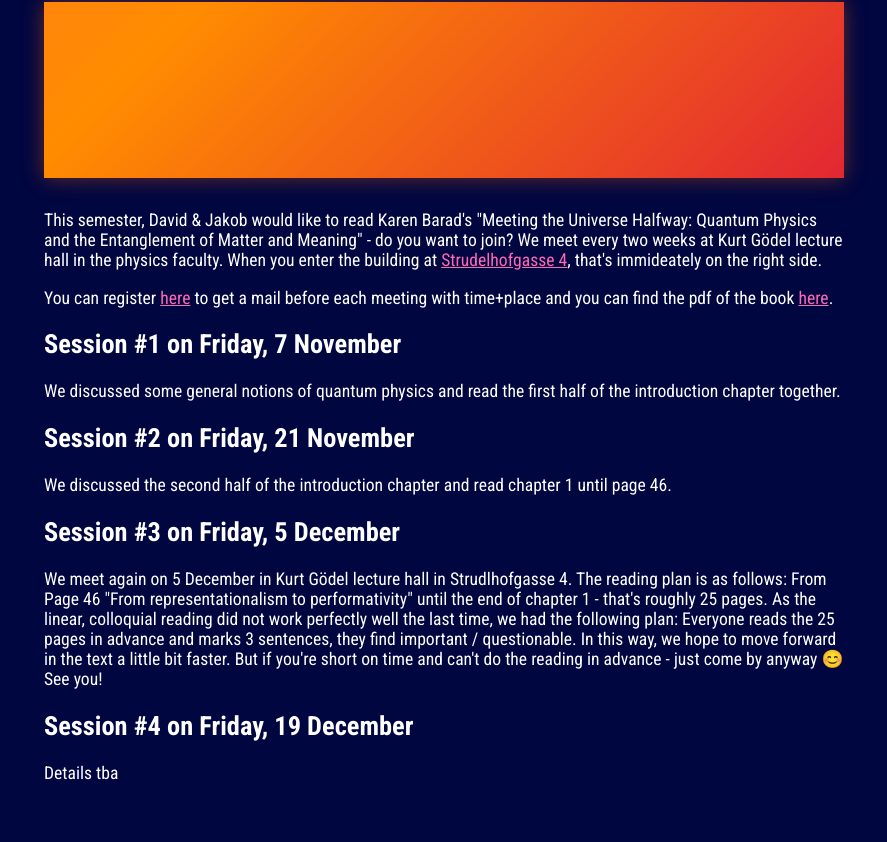
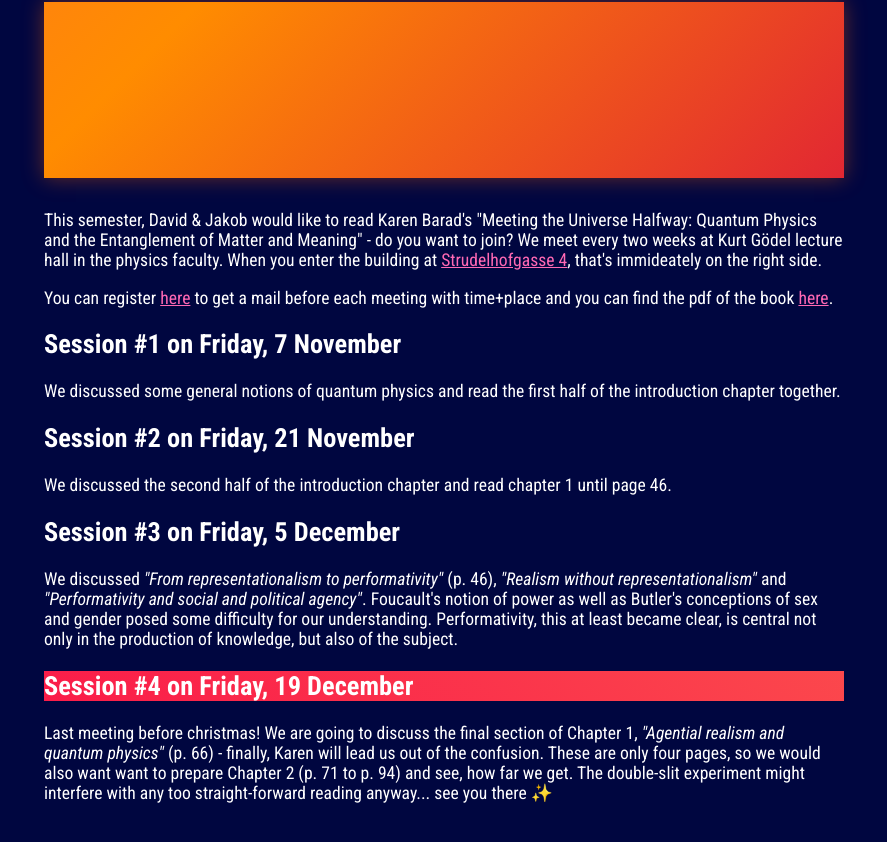
Before and after one commit to GrumpyGoedel/messapparat, a website: page public/index.html in a window 1280 px wide. Shown: the part 214-1056 px from the top of the page, without its empty margins (196-1083 px from the left). Drawn offline with Linux system fonts and the light colour scheme; a web font is replaced by a local one.

Commit message:
Details about session #3 and #4 (planned), shiny section title. Slay and over.

```diff
--- a/public/index.html
+++ b/public/index.html
@@ -27,12 +27,13 @@
   <h2>Session #2 on Friday, <span style="white-space: nowrap;">21 November</span></h2>
   <p>We discussed the second half of the introduction chapter and read chapter 1 until page 46.</p>
   <h2>Session #3 on Friday, <span style="white-space: nowrap;">5 December</span></h2>
-  <p>We meet again on 5 December in Kurt Gödel lecture hall in Strudlhofgasse 4. The reading plan is as follows:
-    From Page 46 "From representationalism to performativity" until the end of chapter 1 - that's roughly 25 pages. As the linear, colloquial reading did not work perfectly well the last time,
-    we had the following plan: Everyone reads the 25 pages in advance and marks 3 sentences, they find important / questionable. In this way, we hope to move forward in the text a little bit faster.
-    But if you're short on time and can't do the reading in advance - just come by anyway 😊 See you!</p>
-  <h2>Session #4 on Friday, <span style="white-space: nowrap;">19 December</span></h2>
-  <p>Details tba</p>
+  <p>We discussed <i>"From representationalism to performativity"</i> (p. 46), <i>"Realism without representationalism"</i> and <i>"Performativity and social and political agency"</i>.
+    Foucault's notion of power as well as Butler's conceptions of sex and gender posed some difficulty for our understanding. Performativity, this at least became clear, is central
+    not only in the production of knowledge, but also of the subject.</p>
+  <h2 class="wavy-title">Session #4 on Friday, <span style="white-space: nowrap;">19 December</span></h2>
+  <p>Last meeting before christmas! We are going to discuss the final section of Chapter 1, <i>"Agential realism and quantum physics"</i> (p. 66) - finally, Karen will lead us out
+    of the confusion. These are only four pages, so we would also want want to prepare Chapter 2 (p. 71 to p. 94) and see, how far we get. The double-slit experiment might
+    interfere with any too straight-forward reading anyway... see you there ✨</p>
 </div>
 </body>
 </html>
--- a/public/style.css
+++ b/public/style.css
@@ -103,3 +103,25 @@ h1 {
 a {
   color: hotpink;
 }
+
+mark {
+  color: white;
+  background-color:#000640;
+}
+.wavy-title {
+  color: white;                       /* text color */
+  font-weight: 700;
+  background: linear-gradient(
+    45deg,
+    #fa1849,
+    #ffc355
+  );
+  background-size: 400% 400%;
+}
+
+/* The same keyframes as your animated box */
+@keyframes wavyAnim {
+  0% { background-position: 0% 50%; }
+  50% { background-position: 100% 50%; }
+  100% { background-position: 0% 50%; }
+}
```
